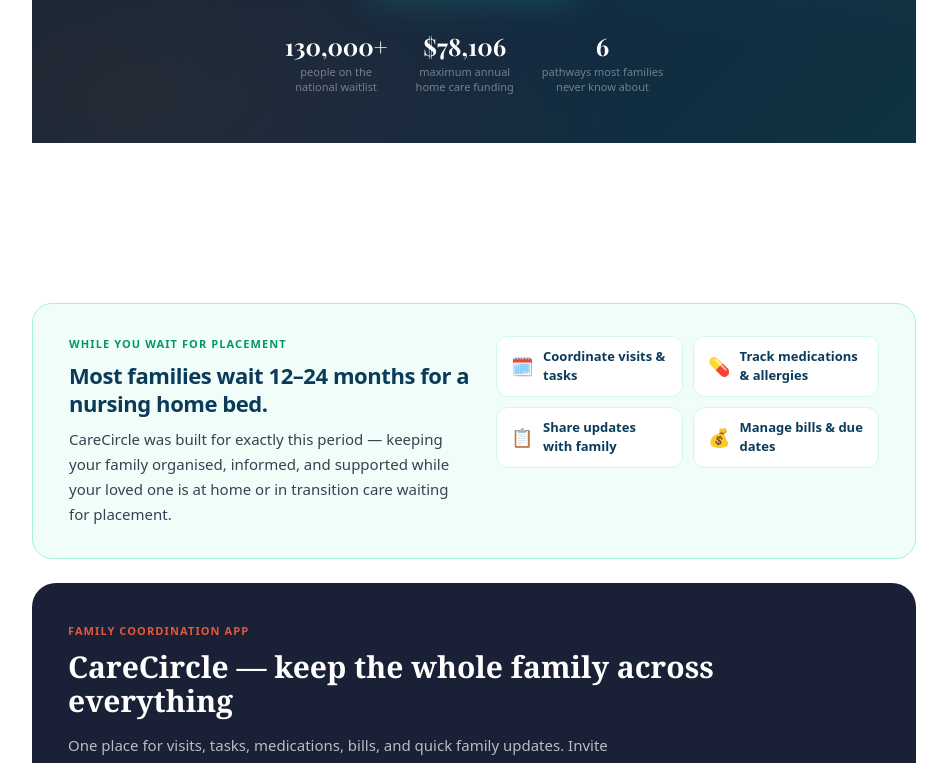
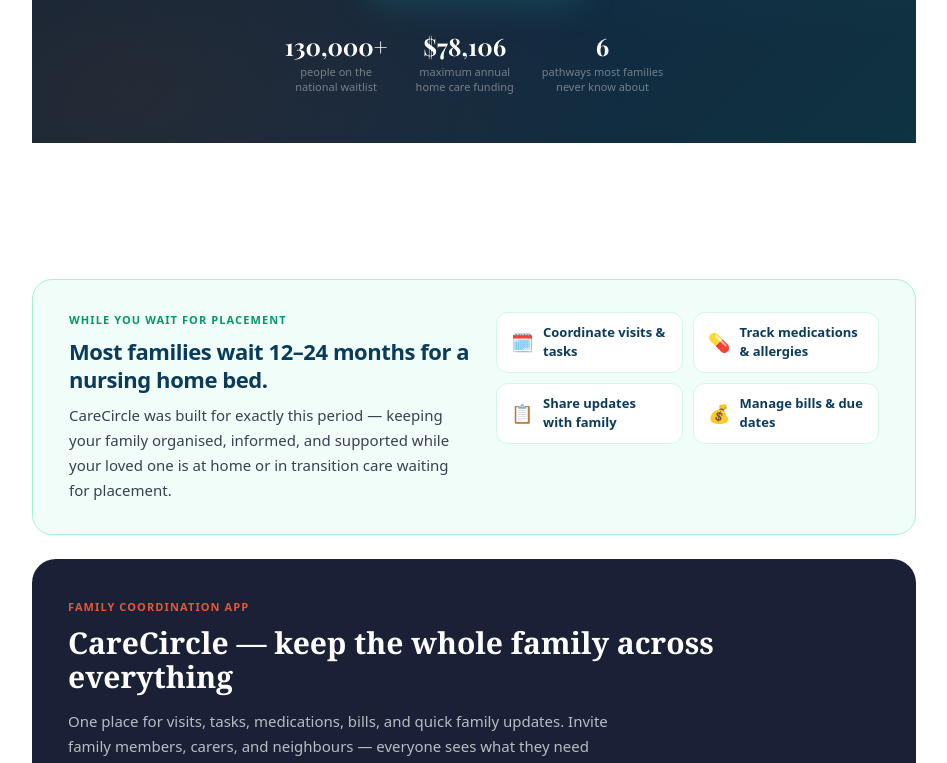
Before and after one commit to sargeantcompany-lgtm/nursinghomesnearme-frontend, a React (Vite) app: page / in a window 1280 px wide. Shown: the part 2009-2772 px from the top of the page, without its empty margins (166-1113 px from the left). Built offline with nearby package versions, Linux system fonts and the light colour scheme; no server answers; a web font is replaced by a local one.

Commit message:
Reduce gap between ACAT iframe and CareCircle callout

```diff
--- a/src/App.tsx
+++ b/src/App.tsx
@@ -542,7 +542,7 @@
         </div>
 
         {acatHtml && (
-          <section style={{ width: "100%", maxWidth: 900, margin: "32px auto 0", padding: "0 8px", boxSizing: "border-box" }} aria-label="ACAT Pathway Finder">
+          <section style={{ width: "100%", maxWidth: 900, margin: "32px auto 0", padding: "0 8px", boxSizing: "border-box", overflow: "hidden" }} aria-label="ACAT Pathway Finder">
             <div style={{ marginBottom: 20 }}>
               <h2 className="underHeroH1">ACAT Tracker &amp; Guide</h2>
               <p className="underHeroP">
@@ -565,7 +565,7 @@
           </section>
         )}
 
-        <div style={{ width: "100%", maxWidth: 900, margin: "40px auto 0", padding: "0 8px", boxSizing: "border-box" }}>
+        <div style={{ width: "100%", maxWidth: 900, margin: "16px auto 0", padding: "0 8px", boxSizing: "border-box" }}>
           <div style={{ background: "#f0fdf9", border: "1.5px solid #a7f3d0", borderRadius: 20, padding: "32px 36px", marginBottom: 24 }}>
             <div style={{ display: "flex", gap: 24, alignItems: "flex-start", flexWrap: "wrap" }}>
               <div style={{ flex: "1 1 280px" }}>
```
